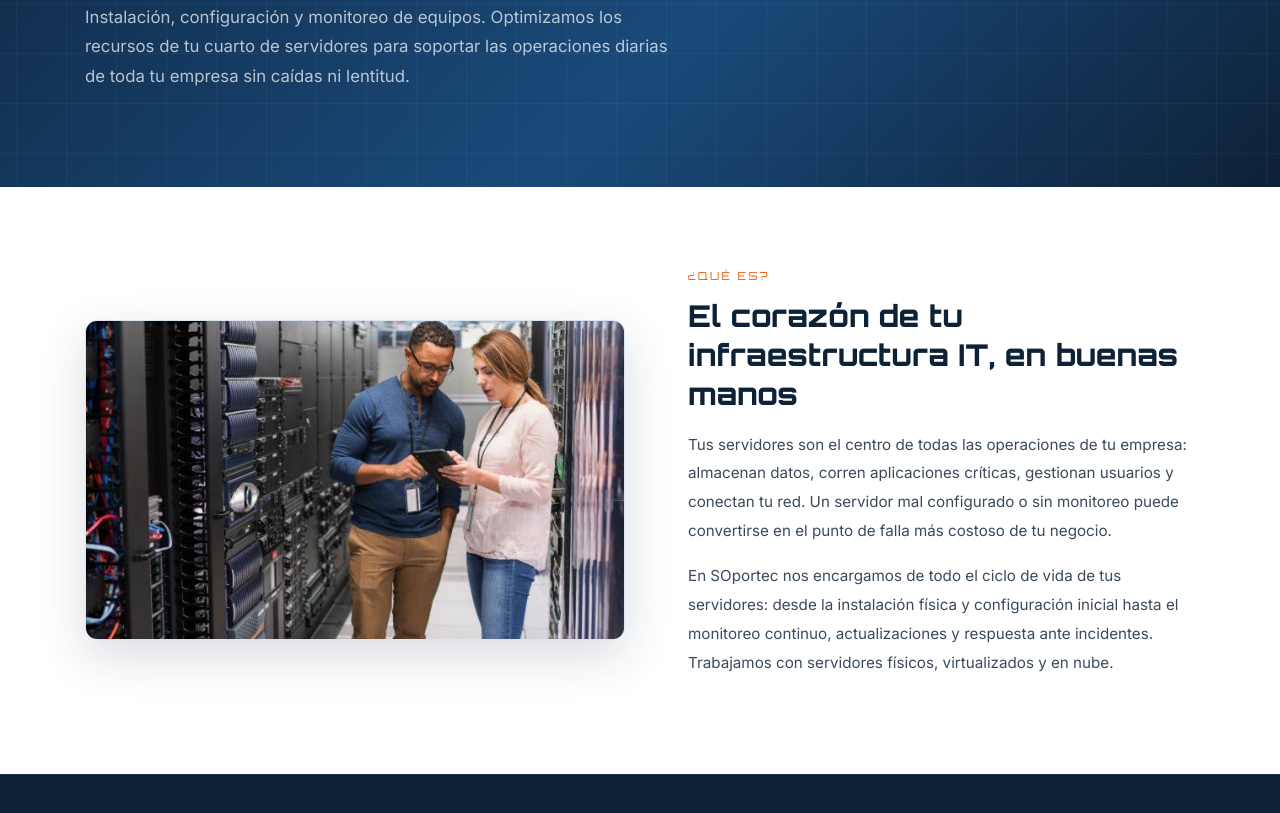
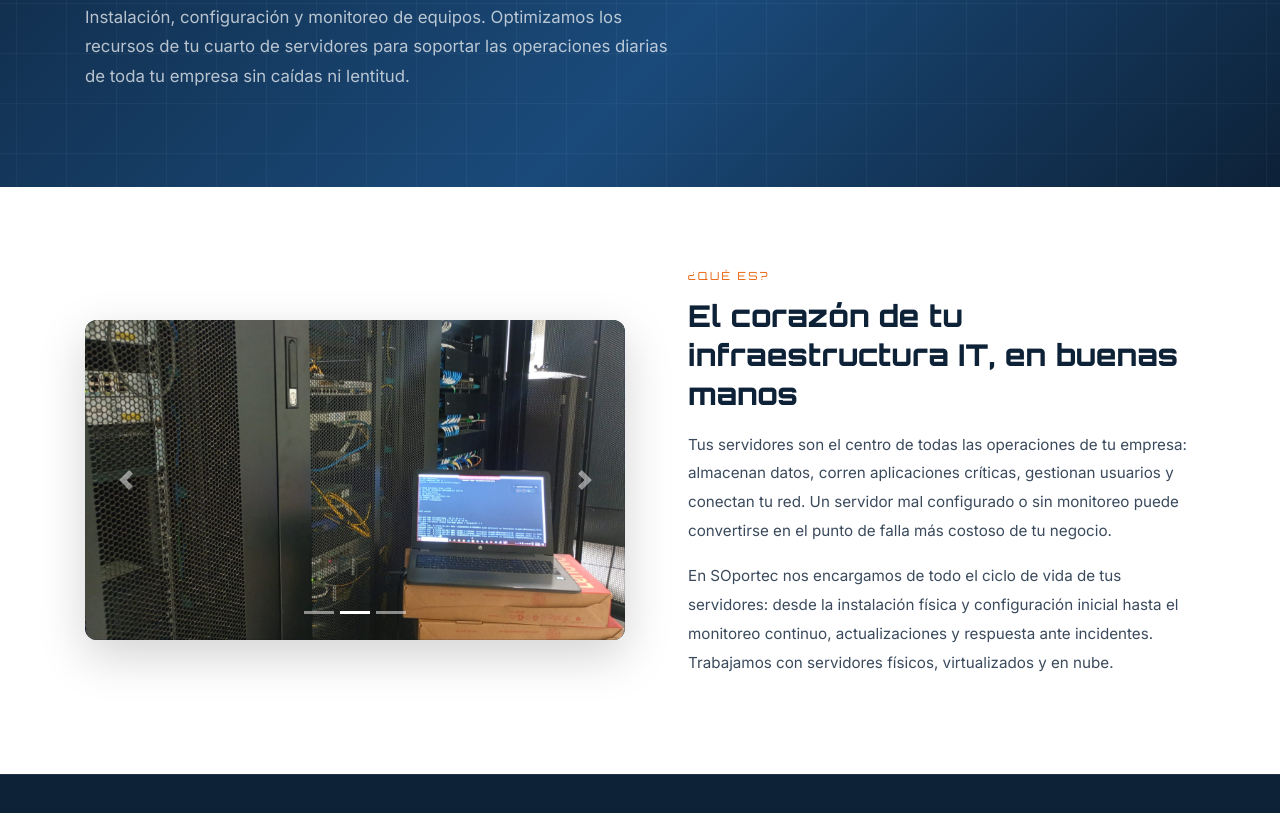
Before and after one commit to S0p0rt3s/soportec-web, a plain HTML site: page servidores.html in a window 1280 px wide. Shown: the part 413-1226 px from the top of the page. Drawn offline with nearby package versions, Linux system fonts and the light colour scheme.

Commit message:
Ajuste de slider compacto en servidores.html

```diff
--- a/servidores.html
+++ b/servidores.html
@@ -324,10 +324,51 @@
 <section class="content-section">
     <div class="container">
         <div class="row align-items-center">
-            <div class="col-md-6 mb-4 mb-md-0">
-                <img src="Imagenes/images/server.jfif"
-                     alt="Rack de servidores en datacenter" class="service-photo">
+            <!-- SLIDER: ¿QUÉ ES? (SERVIDORES - TAMAÑO AJUSTADO A 320PX) -->
+<div class="col-md-6 mb-4 mb-md-0">
+    <div id="servidoresCarousel" class="carousel slide shadow-lg" data-ride="carousel" data-interval="4000"
+         style="border-radius: 12px; overflow: hidden; background-color: #0f172a; height: 320px;">
+
+        <!-- Indicadores -->
+        <ol class="carousel-indicators">
+            <li data-target="#servidoresCarousel" data-slide-to="0" class="active"></li>
+            <li data-target="#servidoresCarousel" data-slide-to="1"></li>
+            <li data-target="#servidoresCarousel" data-slide-to="2"></li>
+        </ol>
+
+        <!-- Imágenes del Slider -->
+        <div class="carousel-inner h-100">
+            <div class="carousel-item active h-100">
+                <img src="Soportec-Imagenes/Fortinet.jpeg"
+                     class="d-block w-100 h-100"
+                     alt="Rack de servidores en datacenter"
+                     style="object-fit: cover;">
             </div>
+            <div class="carousel-item h-100">
+                <img src="Soportec-Imagenes/Unilever-Datacenter.jpeg"
+                     class="d-block w-100 h-100"
+                     alt="Infraestructura de servidores"
+                     style="object-fit: cover;">
+            </div>
+            <div class="carousel-item h-100">
+                <img src="Soportec-Imagenes/Configuracion-Switch.jpeg"
+                     class="d-block w-100 h-100"
+                     alt="Monitoreo y administración de servidores"
+                     style="object-fit: cover;">
+            </div>
+        </div>
+
+        <!-- Controles -->
+        <a class="carousel-control-prev" href="#servidoresCarousel" role="button" data-slide="prev">
+            <span class="carousel-control-prev-icon" aria-hidden="true"></span>
+            <span class="sr-only">Anterior</span>
+        </a>
+        <a class="carousel-control-next" href="#servidoresCarousel" role="button" data-slide="next">
+            <span class="carousel-control-next-icon" aria-hidden="true"></span>
+            <span class="sr-only">Siguiente</span>
+        </a>
+    </div>
+</div>
             <div class="col-md-6 pl-md-5">
                 <p class="inner-label">¿Qué es?</p>
                 <h2 class="inner-heading">El corazón de tu infraestructura IT, en buenas manos</h2>
```
